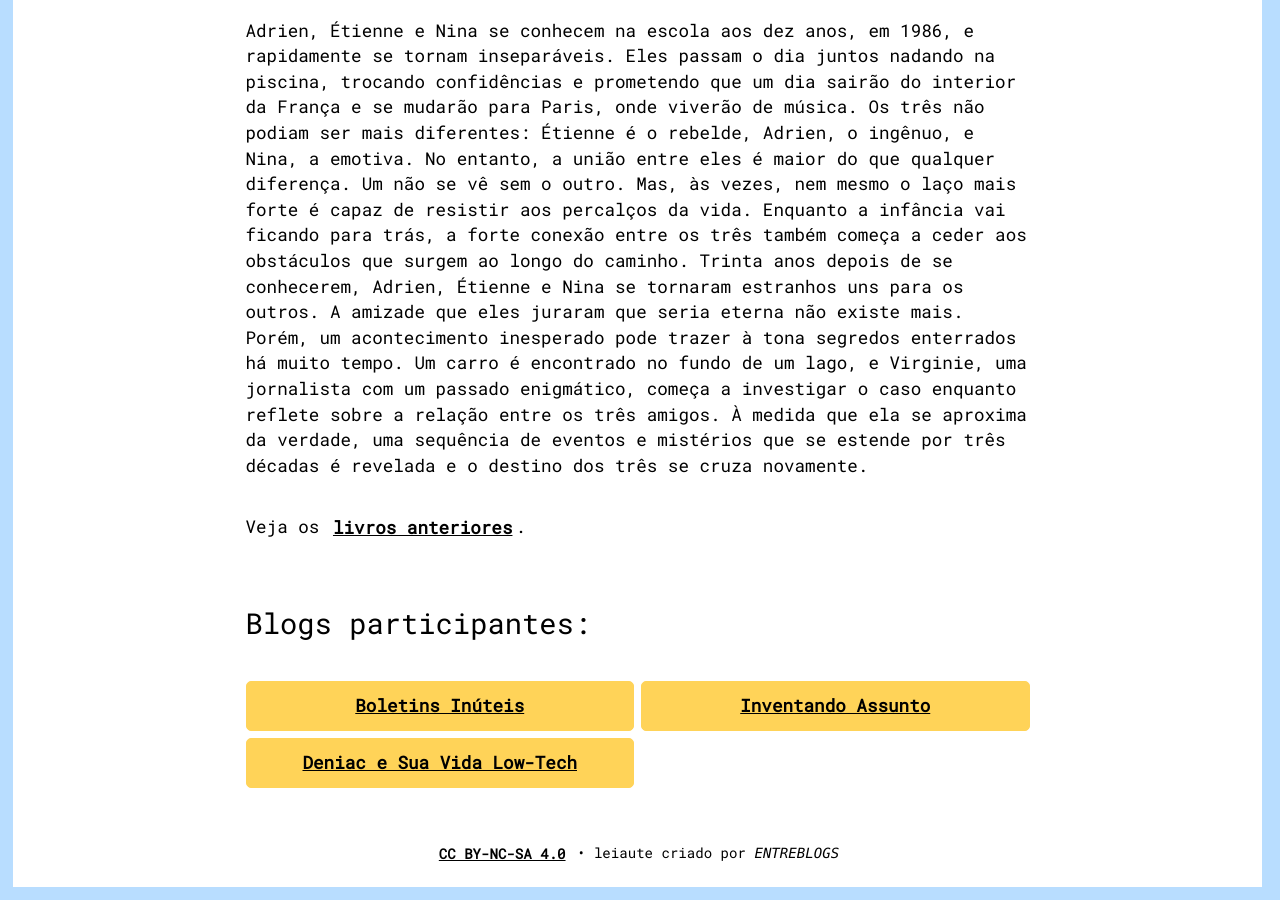
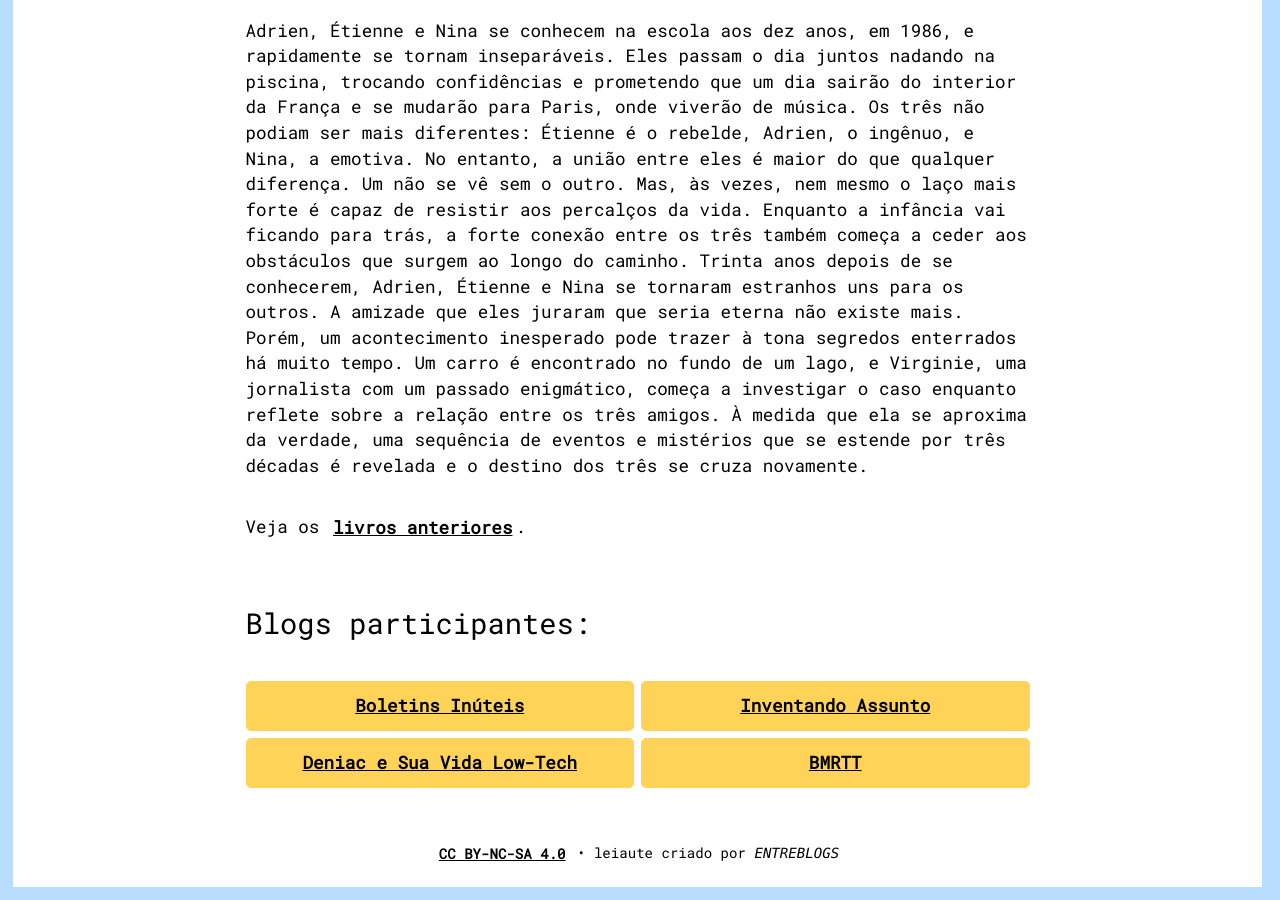
Before and after one commit to bamoretti/entreblogs, a Jekyll site: the page built from auxiliares/clube-de-leitura/tres-valerie-perrin.md, in a window 1280 px wide and 900 px high, scrolled down 1051 px. Built offline with Jekyll 4.4.1, drawn with Linux system fonts in a browser that asks for light colours; comment, search, counter and statistics services are not loaded.

Commit message:
Add new entry for 'BMRTT' by Valérie Perrin

```diff
--- a/_data/leitura.yml
+++ b/_data/leitura.yml
@@ -14,6 +14,10 @@
 - livro: "Três • Valérie Perrin"
   nome: "Deniac e Sua Vida Low-Tech"
   url: "https://deniac.com/2026/03/25/tres-de-valerie-perrin/"
+
+- livro: "Três • Valérie Perrin"
+  nome: "BMRTT"
+  url: "https://www.bamoretti.com/2026/04/tres-de-valerie-perrin.html"
 # --- FINAL Três ---
 
 # --- INÍCIO A Cabeça do Santo • Socorro Acioli ---
```
